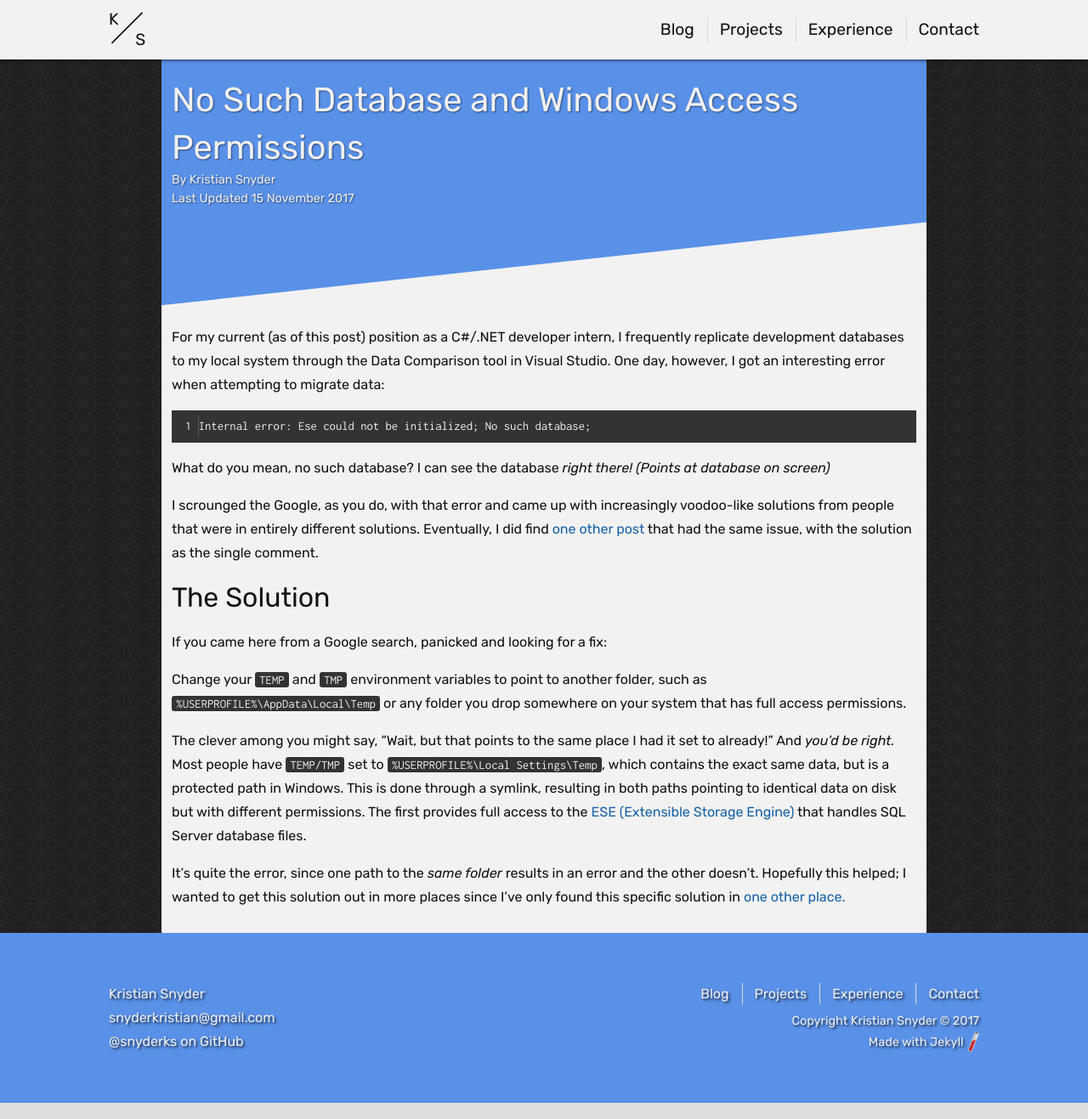
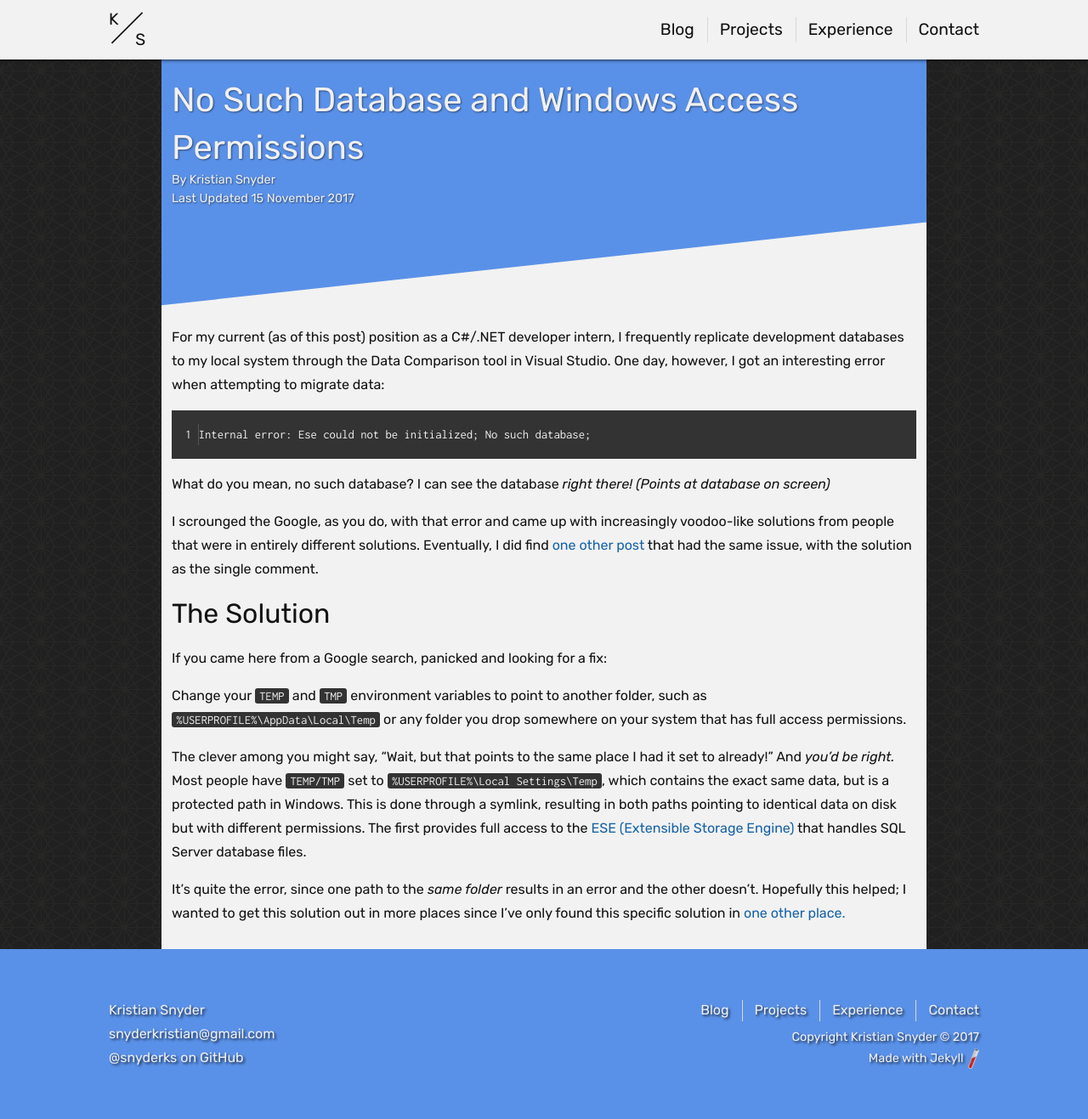
Before and after one commit to snyderks/jekyll-and-kristian, a Jekyll site: the page built from _posts/2017-11-15-no-such-database.md, in a window 1280 px wide. Shown: the whole page at 85% size. Built offline with Jekyll 4.4.1, drawn with Linux system fonts in a browser that asks for light colours.

Commit message:
Last fix to code blocks

```diff
--- a/_sass/_post-body.scss
+++ b/_sass/_post-body.scss
@@ -3,7 +3,7 @@
 }
 
 .post-bg {
-  background-image: url('/img/black_thread.png');
+  background-image: url("/img/black_thread.png");
   background-repeat: repeat;
 
   header {
@@ -52,13 +52,13 @@
   padding-bottom: $post-triangle-hypo;
   position: relative;
   top: 0;
-  left: -.75em;
+  left: -0.75em;
   overflow: hidden;
   z-index: 0;
 }
 
 .post-triangle:after {
-  content: '';
+  content: "";
   position: absolute;
   top: 0;
   left: 0;
--- a/css/main.scss
+++ b/css/main.scss
@@ -147,6 +147,7 @@
   -webkit-overflow-scrolling: touch;
   scrollbar-face-color: #888;
   scrollbar-track-color: none;
+  position: relative;
 }
 
 .highlight::-webkit-scrollbar {
@@ -169,8 +170,8 @@
 
 .highlight {
   background-color: $code-bg-color;
-  padding: 0.2em 0.5em;
-  // margin: 1em 0;
+  padding: 0 0.5em;
+  margin: 1em 0;
 
   .code {
     padding-left: 0.5em;
```
